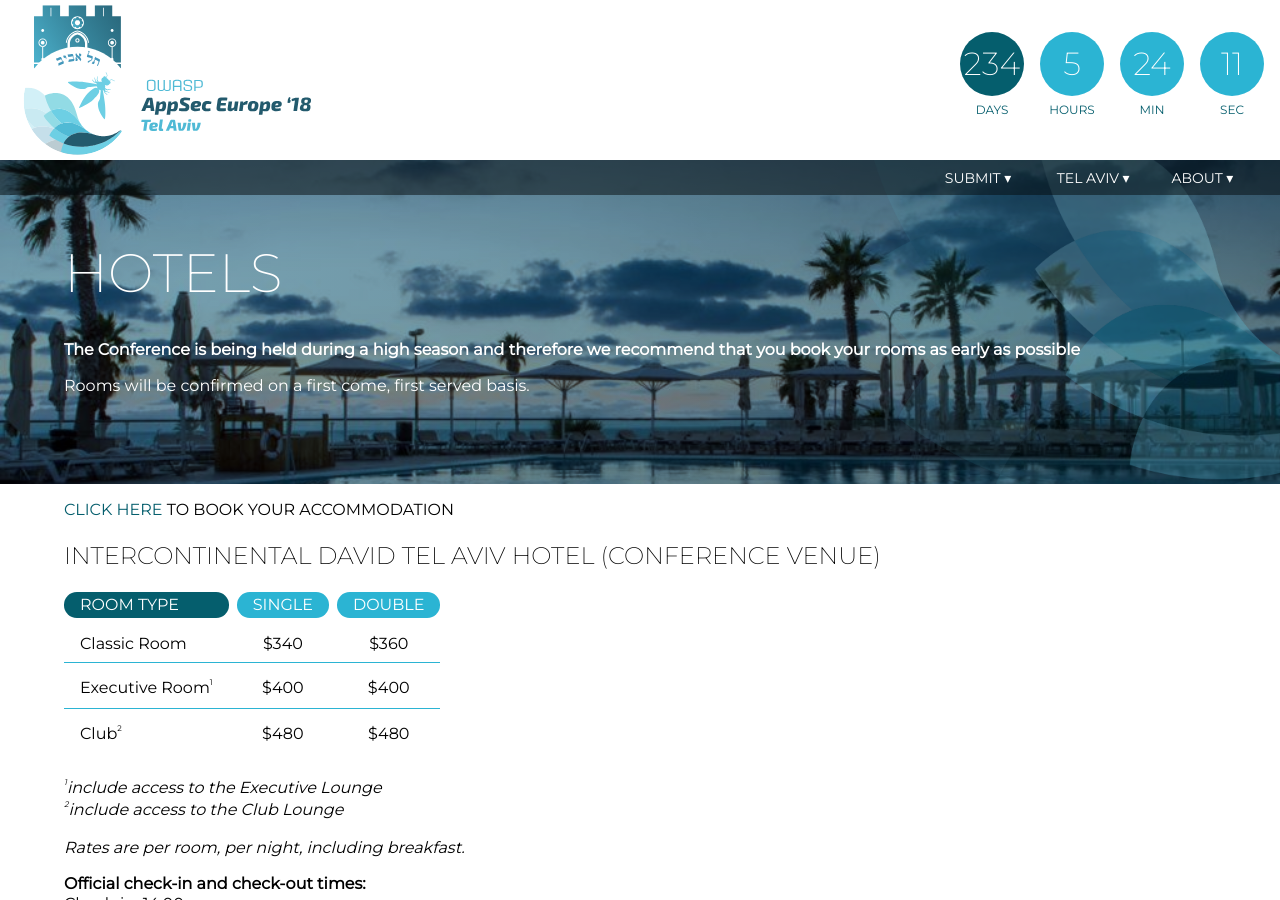
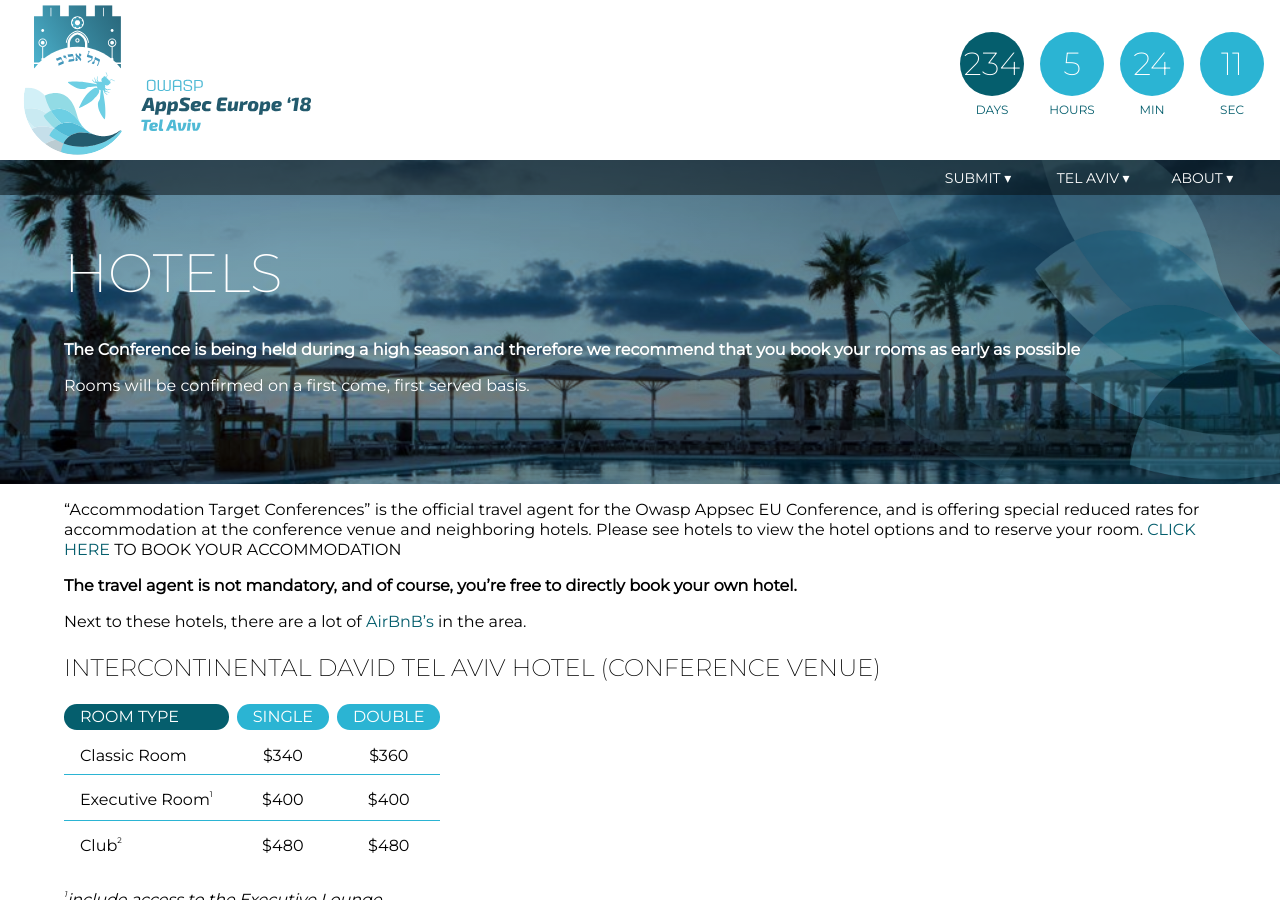
Before and after one commit to OWASP/AppSecEurope2018, a Jekyll site: the page built from telaviv/hotels.md, in a window 1280 px wide and 900 px high. Built offline with Jekyll 4.4.1, drawn with Linux system fonts in a browser that asks for light colours.

Commit message:
Hotel
Clarifying the fact that Target is not mandatory.
And that some Airbnb’s are around.

```diff
--- a/telaviv/hotels.md
+++ b/telaviv/hotels.md
@@ -14,7 +14,12 @@
 </section>
 <section markdown="1">
 
+"Accommodation Target Conferences" is the official travel agent for the Owasp Appsec EU Conference, and is offering special reduced rates for accommodation at the conference venue and neighboring hotels. Please see hotels to view the hotel options and to reserve your room.
 [CLICK HERE](https://knasim.herokuapp.com/owasp2018/users/new) TO BOOK YOUR ACCOMMODATION
+
+**The travel agent is not mandatory, and of course, you're free to directly book your own hotel.**
+
+Next to these hotels, there are a lot of [AirBnB's](https://www.airbnb.com) in the area.
 
 
 ### Intercontinental David Tel Aviv Hotel (Conference Venue)
```
